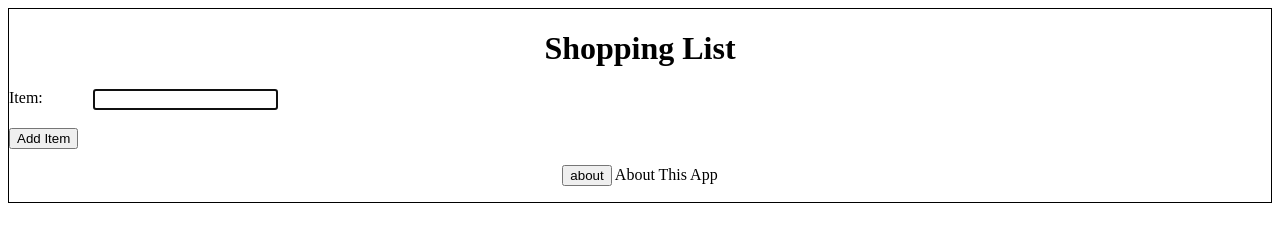
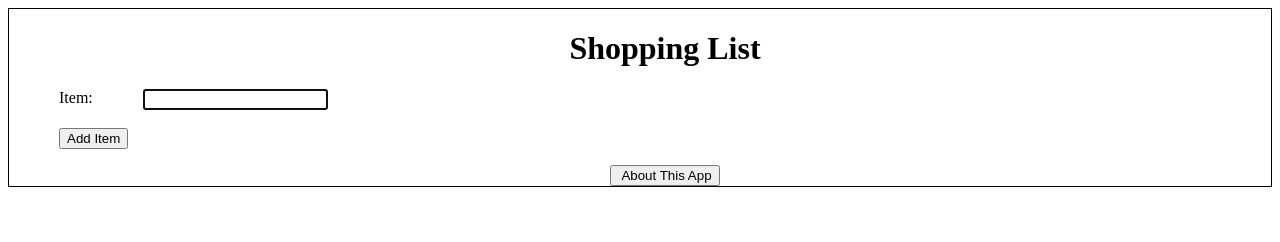
Before and after one commit to roselist/roselist.github.io, a plain HTML site: page index.html in a window 1280 px wide. Drawn offline with Linux system fonts and the light colour scheme.

Commit message:
LR
changes to About and Share buttons

```diff
--- a/index.html
+++ b/index.html
@@ -24,9 +24,9 @@
    <p id="MyList"></p>
    <p id="labels"></p>
    <p id="MyCart"></p>
-    <center><input class="button" id="about" name="submit" type="submit" value="about" onclick="about()" /> About This App</center>
     <center><p id="sharelist"></p></center>
      <center><p id="sharebutton"></p></center>
+	     <center><input class="button" id="about" name="submit" type="submit" value=" About This App" onclick="about()" /> </center>
   </div>
  </body>
 </html>
--- a/style.css
+++ b/style.css
@@ -8,7 +8,7 @@ h1{
   color: a9a9a9;
 }
 
-#input{
+#wrapper{
   padding-left: 50px;
 }
 
```
